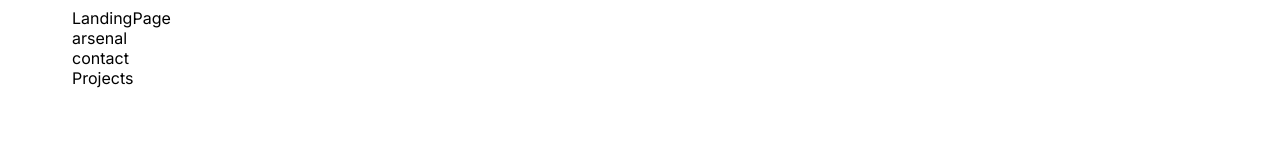
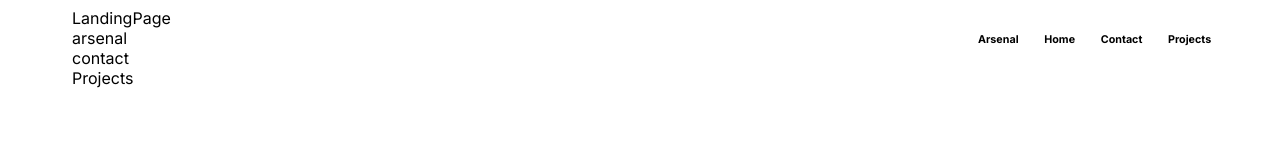
Before and after one commit to RamonMauricioDev/portifolio, a Next.js app: page / in a window 1280 px wide. Shown: the top 160 px of the page. Built offline with nearby package versions, Linux system fonts and the light colour scheme.

Commit message:
implemented Header.

```diff
--- a/src/app/components/index.js
+++ b/src/app/components/index.js
@@ -1,3 +1,4 @@
+export { default as Header } from './header/header'
 export { default as LandingPage } from './landingpage/landingpage'
 export { default as Arsenal } from './arsenal/arsenal'
 export { default as Projects } from './projects/projects'
--- a/src/app/page.css
+++ b/src/app/page.css
@@ -0,0 +1,3 @@
+html{
+    height: 2000px;
+}
--- a/src/app/page.js
+++ b/src/app/page.js
@@ -1,9 +1,10 @@
 import styles from './page.css'
-import { LandingPage, Arsenal, Contact, Projects } from './components'
+import { Header, LandingPage, Arsenal, Contact, Projects } from './components'
 
 export default function Home() {
   return (
     <main className={styles.main}>
+      <Header></Header>
       <LandingPage></LandingPage>
       <Arsenal></Arsenal>
       <Contact></Contact>
```
